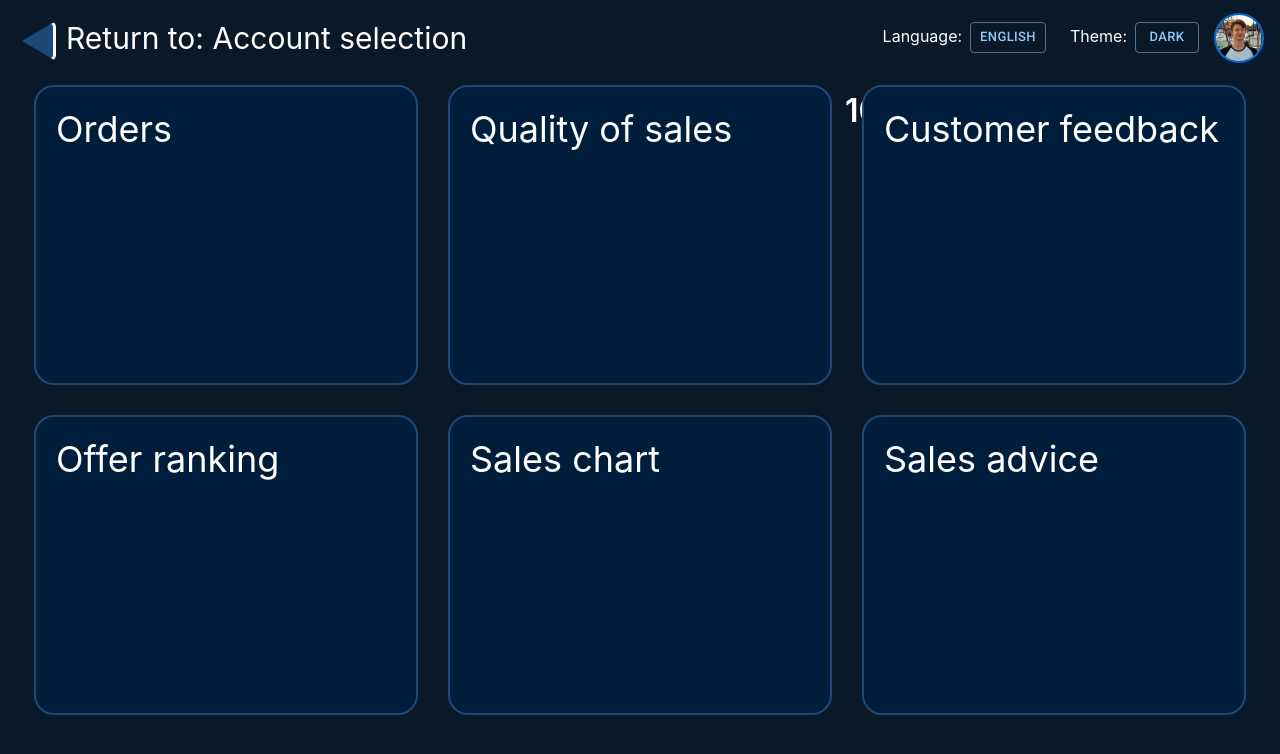
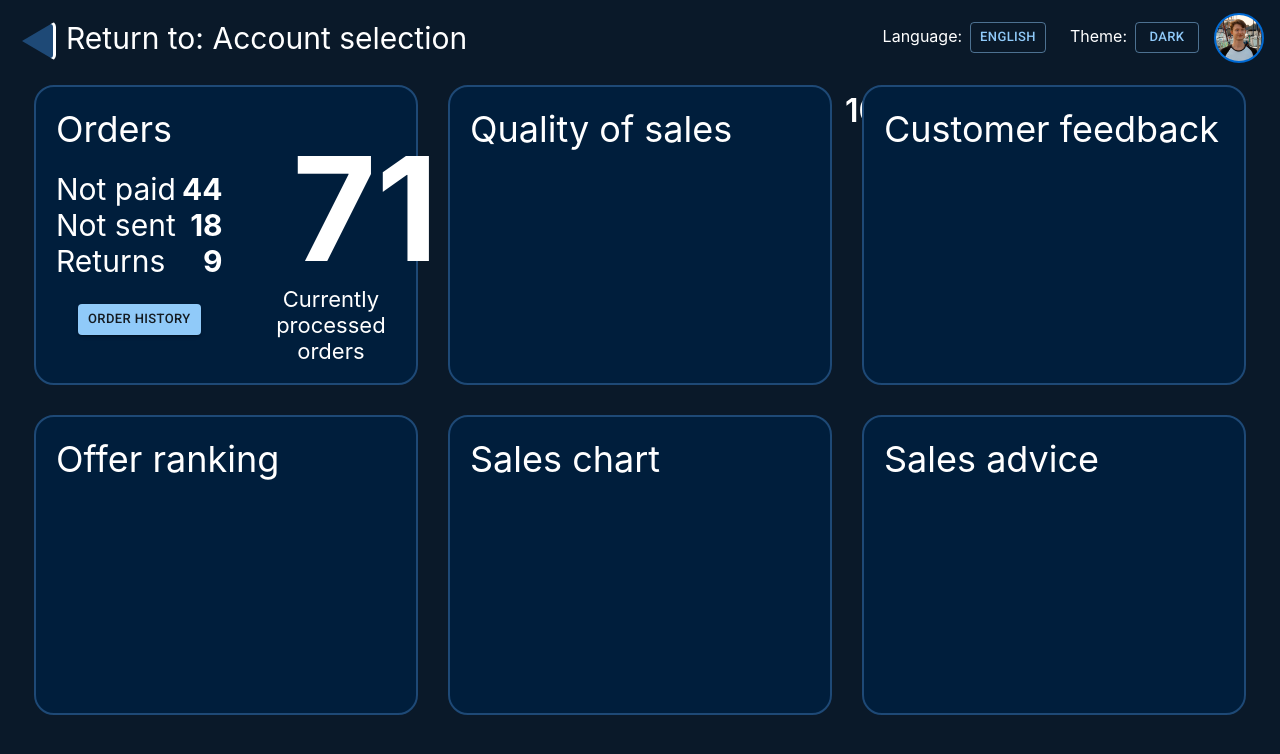
Before and after one commit to k-piekarczyk/pgui-dashboard, a React (Create React App) app: page / in a window 1280 px wide. Both pictures are taken after a click on the element 129 px from the left and 400 px from the top of the page. Shown: the top 754 px of the page. Built offline with nearby package versions, Linux system fonts and the light colour scheme.

Commit message:
order tile done

```diff
--- a/src/components/Tile.component.scss
+++ b/src/components/Tile.component.scss
@@ -8,7 +8,7 @@
     border-radius: 20px;
 
     & > .Tile__header {
-        position: absolute;
+        position: relative;
         top: 20px;
         left: 20px;
         font-size: 36px;
--- a/src/i18n.ts
+++ b/src/i18n.ts
@@ -23,6 +23,11 @@ const resources = {
       "Offer ranking": "Ranking offer",
       "Sales chart": "Wykres sprzedaży",
       "Sales advice": "Porady sprzedażowe",
+      "Not paid": "Nieopłacone",
+      "Not sent": "Niewysłane",
+      Returns: "Zwroty",
+      "Currently processed orders": "Obecnie realizowane zamówienia",
+      "Order history": "Historia zamówień",
     },
   },
 };
--- a/src/pages/Dashboard.page.tsx
+++ b/src/pages/Dashboard.page.tsx
@@ -1,4 +1,4 @@
-import { Box } from "@mui/material";
+import { Box, Button } from "@mui/material";
 import { useTranslation } from "react-i18next";
 import PageContainer from "../components/PageContainer.component";
 import Tile from "../components/Tile.component";
@@ -31,7 +31,49 @@ export default function Dashboard() {
           },
         }}
       >
-        <Tile width="600px" height="300px" header={t("Orders")}></Tile>
+        <Tile width="600px" height="300px" header={t("Orders")}>
+          <Box
+            sx={{
+              display: "flex",
+              position: "relative",
+              top: "20px",
+              "& > * ": {
+                flexBasis: "49%",
+              },
+              paddingLeft: "20px",
+              paddingRight: "20px",
+              paddingTop: "20px",
+            }}
+          >
+            <Box>
+              <Box sx={{ display: "flex" }}>
+                <Box sx={{ fontSize: "30px" }}>{t("Not paid")}</Box>{" "}
+                <Box sx={{ marginLeft: "auto", fontSize: "30px", fontWeight: 700 }}>44</Box>
+              </Box>
+              <Box sx={{ display: "flex" }}>
+                <Box sx={{ fontSize: "30px" }}>{t("Not sent")}</Box>{" "}
+                <Box sx={{ marginLeft: "auto", fontSize: "30px", fontWeight: 700 }}>18</Box>
+              </Box>
+              <Box sx={{ display: "flex" }}>
+                <Box sx={{ fontSize: "30px" }}>{t("Returns")}</Box>{" "}
+                <Box sx={{ marginLeft: "auto", fontSize: "30px", fontWeight: 700 }}>9</Box>
+              </Box>
+              <Box sx={{ display: "flex", justifyContent: "center", paddingTop: "25px" }}>
+                <Button size="small" variant="contained">
+                  {t("Order history")}
+                </Button>
+              </Box>
+            </Box>
+            <Box>
+              <Box sx={{ fontWeight: "bold", fontSize: "144px", position: "relative", top: "-50px", left: "70px" }}>
+                71
+              </Box>
+              <Box sx={{ fontSize: "22px", position: "relative", top: "-60px", left: "25px", textAlign: "center" }}>
+                {t("Currently processed orders")}
+              </Box>
+            </Box>
+          </Box>
+        </Tile>
         <Tile width="600px" height="300px" header={t("Quality of sales")}></Tile>
         <Tile width="600px" height="300px" header={t("Customer feedback")}></Tile>
         <Tile width="600px" height="300px" header={t("Offer ranking")}></Tile>
```
